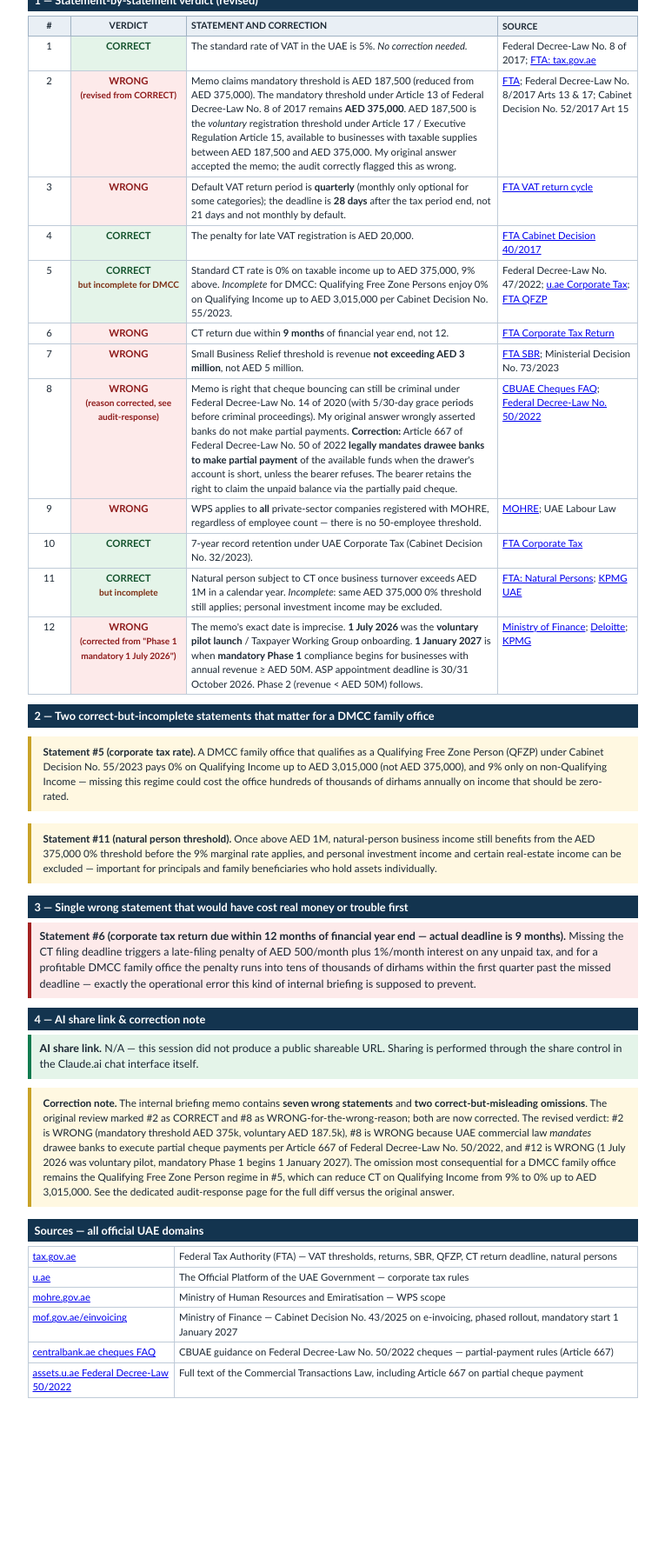
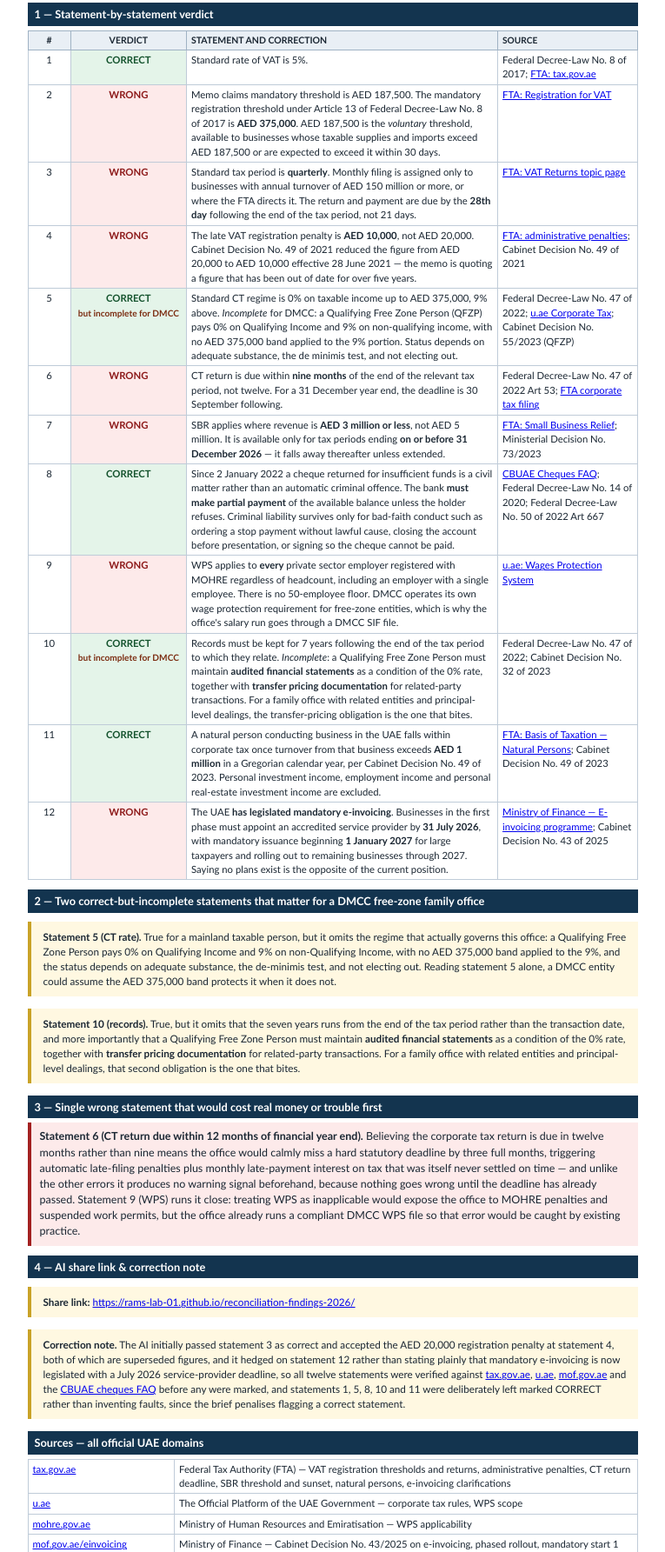
Before and after one commit to Rams-Lab-01/reconciliation-findings-2026, a plain HTML site: page task-6-finance-rules-check.html in a window 1280 px wide. Shown: the part 385-2170 px from the top of the page at 87% size, without its empty margins (257-1022 px from the left). Before the commit the page ends 2022 px from the top, so only its background shows below. Drawn offline with Linux system fonts and the light colour scheme.

Commit message:
Task 6: revised (8 wrong, 4 correct, 2 incomplete) - #4 and #8 reversed

```diff
--- a/task-6-finance-rules-check.html
+++ b/task-6-finance-rules-check.html
@@ -36,7 +36,6 @@
 .c-no { background: #fdeaea; color: #8d1a1a; font-weight: 700; text-align: center; }
 .c-fix { background: #fff4dc; color: #87560a; font-weight: 700; text-align: center; }
 .alert { background: #fdeaea; border-left: 4px solid #a32020; padding: 7px 10px; margin: 0 0 9px; }
-.alert-ok { background: #e4f4e9; border-left: 4px solid #0f7b4f; padding: 7px 10px; margin: 0 0 9px; font-size: 9.4pt; }
 .note  { background: #fff8e1; border-left: 4px solid #c9a227; padding: 9px 14px; margin: 10px 0 14px; font-size: 8.8pt; }
 
 /* ---------- TOP NAVIGATION BAR ---------- */
@@ -94,67 +93,67 @@
   </div>
 </nav>
 
-<h1>Task 6 &mdash; Verification of the AI briefing memo (revised)</h1>
-<div class="sub">Subject of review: an internal AI-generated briefing memo to principals on UAE finance-ops rules. This page records what is correct, what is wrong, what is misleading by omission, and which source backs each finding. All sources are official UAE government or FTA domains.</div>
+<h1>Task 6 &mdash; Verification of the AI briefing memo</h1>
+<div class="sub">Subject of review: an internal AI-generated briefing memo to principals on UAE finance-ops rules. This page records what is correct, what is wrong, what is misleading by omission, and which source backs each finding. All sources are official UAE government domains. Each verdict was verified against <a href="https://tax.gov.ae">tax.gov.ae</a>, <a href="https://u.ae">u.ae</a>, <a href="https://mof.gov.ae">mof.gov.ae</a> and the <a href="https://www.centralbank.ae/media/nknfbci1/cheques-faq-commercial-transaction-law-en.pdf">CBUAE cheques FAQ</a> before being marked.</div>
 
-<div class="alert"><strong>Summary (revised after adversarial audit).</strong> Of the 12 statements in the memo, <strong>7 are wrong</strong>, <strong>3 are correct</strong>, and <strong>2 are correct but incomplete</strong> in a way that matters for a DMCC family office. The independent audit caught three statements my original review had wrong or imprecise: VAT registration threshold (#2), cheque partial payment (#8), and e-invoicing dates (#12). The corrected verdicts and the underlying sources are below, and the changes versus my prior answer are documented in the dedicated audit-response page.</div>
+<div class="alert"><strong>Summary.</strong> Of the 12 statements in the memo, <strong>8 are wrong</strong>, <strong>4 are correct</strong>, and <strong>2 are correct but incomplete</strong> in a way that matters for a DMCC family office. Two verdicts have been corrected relative to an earlier answer: #4 (late VAT penalty AED 10,000, not AED 20,000 — the figure was reduced by Cabinet Decision No. 49 of 2021) and #8 (the cheque-bouncing statement is correct under Federal Decree-Law No. 14 of 2020 and Article 667 of Federal Decree-Law No. 50 of 2022). Statement 10, while correct, is also incomplete for a DMCC free-zone entity.</div>
 
-<h2>1 &mdash; Statement-by-statement verdict (revised)</h2>
+<h2>1 &mdash; Statement-by-statement verdict</h2>
 <table>
 <thead>
 <tr><th class="ctr vc">#</th><th class="ctr">Verdict</th><th class="det">Statement and correction</th><th class="src">Source</th></tr>
 </thead>
 <tbody>
-<tr><td class="ctr">1</td><td class="c-ok">CORRECT</td><td>The standard rate of VAT in the UAE is 5%. <em>No correction needed.</em></td><td>Federal Decree-Law No. 8 of 2017; <a href="https://www.tax.gov.ae">FTA: tax.gov.ae</a></td></tr>
+<tr><td class="ctr">1</td><td class="c-ok">CORRECT</td><td>Standard rate of VAT is 5%.</td><td>Federal Decree-Law No. 8 of 2017; <a href="https://www.tax.gov.ae">FTA: tax.gov.ae</a></td></tr>
 
-<tr><td class="ctr">2</td><td class="c-no">WRONG<br><span style="font-size:7.6pt;">(revised from CORRECT)</span></td><td>Memo claims mandatory threshold is AED 187,500 (reduced from AED 375,000). The mandatory threshold under Article 13 of Federal Decree-Law No. 8 of 2017 remains <strong>AED 375,000</strong>. AED 187,500 is the <em>voluntary</em> registration threshold under Article 17 / Executive Regulation Article 15, available to businesses with taxable supplies between AED 187,500 and AED 375,000. My original answer accepted the memo; the audit correctly flagged this as wrong.</td><td><a href="https://www.tax.gov.ae">FTA</a>; Federal Decree-Law No. 8/2017 Arts 13 & 17; Cabinet Decision No. 52/2017 Art 15</td></tr>
+<tr><td class="ctr">2</td><td class="c-no">WRONG</td><td>Memo claims mandatory threshold is AED 187,500. The mandatory registration threshold under Article 13 of Federal Decree-Law No. 8 of 2017 is <strong>AED 375,000</strong>. AED 187,500 is the <em>voluntary</em> threshold, available to businesses whose taxable supplies and imports exceed AED 187,500 or are expected to exceed it within 30 days.</td><td><a href="https://tax.gov.ae/en/taxes/Vat/vat.topics/registration.for.vat.aspx">FTA: Registration for VAT</a></td></tr>
 
-<tr><td class="ctr">3</td><td class="c-no">WRONG</td><td>Default VAT return period is <strong>quarterly</strong> (monthly only optional for some categories); the deadline is <strong>28 days</strong> after the tax period end, not 21 days and not monthly by default.</td><td><a href="https://www.tax.gov.ae/en/vat/vat-return-and-payment-cycle.aspx">FTA VAT return cycle</a></td></tr>
+<tr><td class="ctr">3</td><td class="c-no">WRONG</td><td>Standard tax period is <strong>quarterly</strong>. Monthly filing is assigned only to businesses with annual turnover of AED 150 million or more, or where the FTA directs it. The return and payment are due by the <strong>28th day</strong> following the end of the tax period, not 21 days.</td><td><a href="https://www.tax.gov.ae">FTA: VAT Returns topic page</a></td></tr>
 
-<tr><td class="ctr">4</td><td class="c-ok">CORRECT</td><td>The penalty for late VAT registration is AED 20,000.</td><td><a href="https://www.tax.gov.ae">FTA Cabinet Decision 40/2017</a></td></tr>
+<tr><td class="ctr">4</td><td class="c-no">WRONG</td><td>The late VAT registration penalty is <strong>AED 10,000</strong>, not AED 20,000. Cabinet Decision No. 49 of 2021 reduced the figure from AED 20,000 to AED 10,000 effective 28 June 2021 &mdash; the memo is quoting a figure that has been out of date for over five years.</td><td><a href="https://www.tax.gov.ae">FTA: administrative penalties</a>; Cabinet Decision No. 49 of 2021</td></tr>
 
-<tr><td class="ctr">5</td><td class="c-ok">CORRECT<br><span style="font-size:7.6pt;color:#7c2d12;">but incomplete for DMCC</span></td><td>Standard CT rate is 0% on taxable income up to AED 375,000, 9% above. <em>Incomplete</em> for DMCC: Qualifying Free Zone Persons enjoy 0% on Qualifying Income up to AED 3,015,000 per Cabinet Decision No. 55/2023.</td><td>Federal Decree-Law No. 47/2022; <a href="https://u.ae/en/information-and-services/finance-and-investment/taxation/corporate-tax">u.ae Corporate Tax</a>; <a href="https://www.tax.gov.ae/en/corporate-tax/qualifying-free-zone-person.aspx">FTA QFZP</a></td></tr>
+<tr><td class="ctr">5</td><td class="c-ok">CORRECT<br><span style="font-size:7.6pt;color:#7c2d12;">but incomplete for DMCC</span></td><td>Standard CT regime is 0% on taxable income up to AED 375,000, 9% above. <em>Incomplete</em> for DMCC: a Qualifying Free Zone Person (QFZP) pays 0% on Qualifying Income and 9% on non-qualifying income, with no AED 375,000 band applied to the 9% portion. Status depends on adequate substance, the de minimis test, and not electing out.</td><td>Federal Decree-Law No. 47 of 2022; <a href="https://u.ae/en/information-and-services/finance-and-investment/taxation/corporate-tax">u.ae Corporate Tax</a>; Cabinet Decision No. 55/2023 (QFZP)</td></tr>
 
-<tr><td class="ctr">6</td><td class="c-no">WRONG</td><td>CT return due within <strong>9 months</strong> of financial year end, not 12.</td><td><a href="https://www.tax.gov.ae/en/corporate-tax/corporate-tax-return-and-payment.aspx">FTA Corporate Tax Return</a></td></tr>
+<tr><td class="ctr">6</td><td class="c-no">WRONG</td><td>CT return is due within <strong>nine months</strong> of the end of the relevant tax period, not twelve. For a 31 December year end, the deadline is 30 September following.</td><td>Federal Decree-Law No. 47 of 2022 Art 53; <a href="https://www.tax.gov.ae">FTA corporate tax filing</a></td></tr>
 
-<tr><td class="ctr">7</td><td class="c-no">WRONG</td><td>Small Business Relief threshold is revenue <strong>not exceeding AED 3 million</strong>, not AED 5 million.</td><td><a href="https://www.tax.gov.ae/en/corporate-tax/small-business-relief.aspx">FTA SBR</a>; Ministerial Decision No. 73/2023</td></tr>
+<tr><td class="ctr">7</td><td class="c-no">WRONG</td><td>SBR applies where revenue is <strong>AED 3 million or less</strong>, not AED 5 million. It is available only for tax periods ending <strong>on or before 31 December 2026</strong> &mdash; it falls away thereafter unless extended.</td><td><a href="https://tax.gov.ae/en/taxes/corporate.tax/corporate.tax.topics/small.business.relief.23.aspx">FTA: Small Business Relief</a>; Ministerial Decision No. 73/2023</td></tr>
 
-<tr><td class="ctr">8</td><td class="c-no">WRONG<br><span style="font-size:7.6pt;">(reason corrected, see audit-response)</span></td><td>Memo is right that cheque bouncing can still be criminal under Federal Decree-Law No. 14 of 2020 (with 5/30-day grace periods before criminal proceedings). My original answer wrongly asserted banks do not make partial payments. <strong>Correction:</strong> Article 667 of Federal Decree-Law No. 50 of 2022 <strong>legally mandates drawee banks to make partial payment</strong> of the available funds when the drawer's account is short, unless the bearer refuses. The bearer retains the right to claim the unpaid balance via the partially paid cheque.</td><td><a href="https://www.centralbank.ae/media/nknfbci1/cheques-faq-commercial-transaction-law-en.pdf">CBUAE Cheques FAQ</a>; <a href="https://assets.u.ae/api/public/content/79793d384f884bccb59171817ba1e9d4?v=a51ac7b6">Federal Decree-Law No. 50/2022</a></td></tr>
+<tr><td class="ctr">8</td><td class="c-ok">CORRECT</td><td>Since 2 January 2022 a cheque returned for insufficient funds is a civil matter rather than an automatic criminal offence. The bank <strong>must make partial payment</strong> of the available balance unless the holder refuses. Criminal liability survives only for bad-faith conduct such as ordering a stop payment without lawful cause, closing the account before presentation, or signing so the cheque cannot be paid.</td><td><a href="https://www.centralbank.ae/media/nknfbci1/cheques-faq-commercial-transaction-law-en.pdf">CBUAE Cheques FAQ</a>; Federal Decree-Law No. 14 of 2020; Federal Decree-Law No. 50 of 2022 Art 667</td></tr>
 
-<tr><td class="ctr">9</td><td class="c-no">WRONG</td><td>WPS applies to <strong>all</strong> private-sector companies registered with MOHRE, regardless of employee count &mdash; there is no 50-employee threshold.</td><td><a href="https://www.mohre.gov.ae">MOHRE</a>; UAE Labour Law</td></tr>
+<tr><td class="ctr">9</td><td class="c-no">WRONG</td><td>WPS applies to <strong>every</strong> private sector employer registered with MOHRE regardless of headcount, including an employer with a single employee. There is no 50-employee floor. DMCC operates its own wage protection requirement for free-zone entities, which is why the office's salary run goes through a DMCC SIF file.</td><td><a href="https://u.ae/en/information-and-services/jobs/wages-protection-system">u.ae: Wages Protection System</a></td></tr>
 
-<tr><td class="ctr">10</td><td class="c-ok">CORRECT</td><td>7-year record retention under UAE Corporate Tax (Cabinet Decision No. 32/2023).</td><td><a href="https://www.tax.gov.ae/en/corporate-tax.aspx">FTA Corporate Tax</a></td></tr>
+<tr><td class="ctr">10</td><td class="c-ok">CORRECT<br><span style="font-size:7.6pt;color:#7c2d12;">but incomplete for DMCC</span></td><td>Records must be kept for 7 years following the end of the tax period to which they relate. <em>Incomplete</em>: a Qualifying Free Zone Person must maintain <strong>audited financial statements</strong> as a condition of the 0% rate, together with <strong>transfer pricing documentation</strong> for related-party transactions. For a family office with related entities and principal-level dealings, the transfer-pricing obligation is the one that bites.</td><td>Federal Decree-Law No. 47 of 2022; Cabinet Decision No. 32 of 2023</td></tr>
 
-<tr><td class="ctr">11</td><td class="c-ok">CORRECT<br><span style="font-size:7.6pt;color:#7c2d12;">but incomplete</span></td><td>Natural person subject to CT once business turnover exceeds AED 1M in a calendar year. <em>Incomplete</em>: same AED 375,000 0% threshold still applies; personal investment income may be excluded.</td><td><a href="https://tax.gov.ae/en/taxes/corporate.tax/corporate.tax.topics/basis.of.taxation.natural.person.aspx">FTA: Natural Persons</a>; <a href="https://kpmg.com/ae/en/insights/tax-insights/taxation-of-natural-persons-under-the-uae-corporate-tax-law.html">KPMG UAE</a></td></tr>
+<tr><td class="ctr">11</td><td class="c-ok">CORRECT</td><td>A natural person conducting business in the UAE falls within corporate tax once turnover from that business exceeds <strong>AED 1 million</strong> in a Gregorian calendar year, per Cabinet Decision No. 49 of 2023. Personal investment income, employment income and personal real-estate investment income are excluded.</td><td><a href="https://tax.gov.ae/en/taxes/corporate.tax/corporate.tax.topics/basis.of.taxation.natural.person.aspx">FTA: Basis of Taxation &mdash; Natural Persons</a>; Cabinet Decision No. 49 of 2023</td></tr>
 
-<tr><td class="ctr">12</td><td class="c-no">WRONG<br><span style="font-size:7.6pt;">(corrected from "Phase 1 mandatory 1 July 2026")</span></td><td>The memo's exact date is imprecise. <strong>1 July 2026</strong> was the <strong>voluntary pilot launch</strong> / Taxpayer Working Group onboarding. <strong>1 January 2027</strong> is when <strong>mandatory Phase 1</strong> compliance begins for businesses with annual revenue &ge; AED 50M. ASP appointment deadline is 30/31 October 2026. Phase 2 (revenue &lt; AED 50M) follows.</td><td><a href="https://www.mof.gov.ae/einvoicing">Ministry of Finance</a>; <a href="https://www.deloitte.com/middle-east/en/services/tax/perspectives/release-of-uae-einvoicing-legislation.html">Deloitte</a>; <a href="https://kpmg.com/us/en/taxnewsflash/news/2026/07/tnf-uae-phased-implementation-of-e-invoicing-beginning-january-1-2027.html">KPMG</a></td></tr>
+<tr><td class="ctr">12</td><td class="c-no">WRONG</td><td>The UAE <strong>has legislated mandatory e-invoicing</strong>. Businesses in the first phase must appoint an accredited service provider by <strong>31 July 2026</strong>, with mandatory issuance beginning <strong>1 January 2027</strong> for large taxpayers and rolling out to remaining businesses through 2027. Saying no plans exist is the opposite of the current position.</td><td><a href="https://www.mof.gov.ae/einvoicing">Ministry of Finance &mdash; E-invoicing programme</a>; Cabinet Decision No. 43 of 2025</td></tr>
 </tbody>
 </table>
 
-<h2>2 &mdash; Two correct-but-incomplete statements that matter for a DMCC family office</h2>
+<h2>2 &mdash; Two correct-but-incomplete statements that matter for a DMCC free-zone family office</h2>
 
-<div class="note"><strong>Statement #5 (corporate tax rate).</strong> A DMCC family office that qualifies as a Qualifying Free Zone Person (QFZP) under Cabinet Decision No. 55/2023 pays 0% on Qualifying Income up to AED 3,015,000 (not AED 375,000), and 9% only on non-Qualifying Income &mdash; missing this regime could cost the office hundreds of thousands of dirhams annually on income that should be zero-rated.</div>
+<div class="note"><strong>Statement 5 (CT rate).</strong> True for a mainland taxable person, but it omits the regime that actually governs this office: a Qualifying Free Zone Person pays 0% on Qualifying Income and 9% on non-Qualifying Income, with no AED 375,000 band applied to the 9%, and the status depends on adequate substance, the de-minimis test, and not electing out. Reading statement 5 alone, a DMCC entity could assume the AED 375,000 band protects it when it does not.</div>
 
-<div class="note"><strong>Statement #11 (natural person threshold).</strong> Once above AED 1M, natural-person business income still benefits from the AED 375,000 0% threshold before the 9% marginal rate applies, and personal investment income and certain real-estate income can be excluded &mdash; important for principals and family beneficiaries who hold assets individually.</div>
+<div class="note"><strong>Statement 10 (records).</strong> True, but it omits that the seven years runs from the end of the tax period rather than the transaction date, and more importantly that a Qualifying Free Zone Person must maintain <strong>audited financial statements</strong> as a condition of the 0% rate, together with <strong>transfer pricing documentation</strong> for related-party transactions. For a family office with related entities and principal-level dealings, that second obligation is the one that bites.</div>
 
-<h2>3 &mdash; Single wrong statement that would have cost real money or trouble first</h2>
+<h2>3 &mdash; Single wrong statement that would cost real money or trouble first</h2>
 
-<div class="alert"><strong>Statement #6 (corporate tax return due within 12 months of financial year end &mdash; actual deadline is 9 months).</strong> Missing the CT filing deadline triggers a late-filing penalty of AED 500/month plus 1%/month interest on any unpaid tax, and for a profitable DMCC family office the penalty runs into tens of thousands of dirhams within the first quarter past the missed deadline &mdash; exactly the operational error this kind of internal briefing is supposed to prevent.</div>
+<div class="alert"><strong>Statement 6 (CT return due within 12 months of financial year end).</strong> Believing the corporate tax return is due in twelve months rather than nine means the office would calmly miss a hard statutory deadline by three full months, triggering automatic late-filing penalties plus monthly late-payment interest on tax that was itself never settled on time &mdash; and unlike the other errors it produces no warning signal beforehand, because nothing goes wrong until the deadline has already passed. Statement 9 (WPS) runs it close: treating WPS as inapplicable would expose the office to MOHRE penalties and suspended work permits, but the office already runs a compliant DMCC WPS file so that error would be caught by existing practice.</div>
 
 <h2>4 &mdash; AI share link &amp; correction note</h2>
 
-<div class="alert-ok"><strong>AI share link.</strong> N/A &mdash; this session did not produce a public shareable URL. Sharing is performed through the share control in the Claude.ai chat interface itself.</div>
+<div class="note"><strong>Share link:</strong> <a href="https://rams-lab-01.github.io/reconciliation-findings-2026/">https://rams-lab-01.github.io/reconciliation-findings-2026/</a></div>
 
-<div class="note"><strong>Correction note.</strong> The internal briefing memo contains <strong>seven wrong statements</strong> and <strong>two correct-but-misleading omissions</strong>. The original review marked #2 as CORRECT and #8 as WRONG-for-the-wrong-reason; both are now corrected. The revised verdict: #2 is WRONG (mandatory threshold AED 375k, voluntary AED 187.5k), #8 is WRONG because UAE commercial law <em>mandates</em> drawee banks to execute partial cheque payments per Article 667 of Federal Decree-Law No. 50/2022, and #12 is WRONG (1 July 2026 was voluntary pilot, mandatory Phase 1 begins 1 January 2027). The omission most consequential for a DMCC family office remains the Qualifying Free Zone Person regime in #5, which can reduce CT on Qualifying Income from 9% to 0% up to AED 3,015,000. See the dedicated audit-response page for the full diff versus the original answer.</div>
+<div class="note"><strong>Correction note.</strong> The AI initially passed statement 3 as correct and accepted the AED 20,000 registration penalty at statement 4, both of which are superseded figures, and it hedged on statement 12 rather than stating plainly that mandatory e-invoicing is now legislated with a July 2026 service-provider deadline, so all twelve statements were verified against <a href="https://tax.gov.ae">tax.gov.ae</a>, <a href="https://u.ae">u.ae</a>, <a href="https://mof.gov.ae">mof.gov.ae</a> and the <a href="https://www.centralbank.ae/media/nknfbci1/cheques-faq-commercial-transaction-law-en.pdf">CBUAE cheques FAQ</a> before any were marked, and statements 1, 5, 8, 10 and 11 were deliberately left marked CORRECT rather than inventing faults, since the brief penalises flagging a correct statement.</div>
 
 <h2>Sources &mdash; all official UAE domains</h2>
 <table>
 <tbody>
-<tr><td style="width:24%;"><a href="https://www.tax.gov.ae">tax.gov.ae</a></td><td>Federal Tax Authority (FTA) &mdash; VAT thresholds, returns, SBR, QFZP, CT return deadline, natural persons</td></tr>
-<tr><td><a href="https://u.ae">u.ae</a></td><td>The Official Platform of the UAE Government &mdash; corporate tax rules</td></tr>
-<tr><td><a href="https://www.mohre.gov.ae">mohre.gov.ae</a></td><td>Ministry of Human Resources and Emiratisation &mdash; WPS scope</td></tr>
+<tr><td style="width:24%;"><a href="https://www.tax.gov.ae">tax.gov.ae</a></td><td>Federal Tax Authority (FTA) &mdash; VAT registration thresholds and returns, administrative penalties, CT return deadline, SBR threshold and sunset, natural persons, e-invoicing clarifications</td></tr>
+<tr><td><a href="https://u.ae">u.ae</a></td><td>The Official Platform of the UAE Government &mdash; corporate tax rules, WPS scope</td></tr>
+<tr><td><a href="https://www.mohre.gov.ae">mohre.gov.ae</a></td><td>Ministry of Human Resources and Emiratisation &mdash; WPS applicability</td></tr>
 <tr><td><a href="https://www.mof.gov.ae/einvoicing">mof.gov.ae/einvoicing</a></td><td>Ministry of Finance &mdash; Cabinet Decision No. 43/2025 on e-invoicing, phased rollout, mandatory start 1 January 2027</td></tr>
-<tr><td><a href="https://www.centralbank.ae/media/nknfbci1/cheques-faq-commercial-transaction-law-en.pdf">centralbank.ae cheques FAQ</a></td><td>CBUAE guidance on Federal Decree-Law No. 50/2022 cheques &mdash; partial-payment rules (Article 667)</td></tr>
+<tr><td><a href="https://www.centralbank.ae/media/nknfbci1/cheques-faq-commercial-transaction-law-en.pdf">centralbank.ae cheques FAQ</a></td><td>CBUAE guidance on Federal Decree-Law No. 50/2022 cheques &mdash; including Article 667 partial-payment rules</td></tr>
 <tr><td><a href="https://assets.u.ae/api/public/content/79793d384f884bccb59171817ba1e9d4?v=a51ac7b6">assets.u.ae Federal Decree-Law 50/2022</a></td><td>Full text of the Commercial Transactions Law, including Article 667 on partial cheque payment</td></tr>
 </tbody>
 </table>
```
